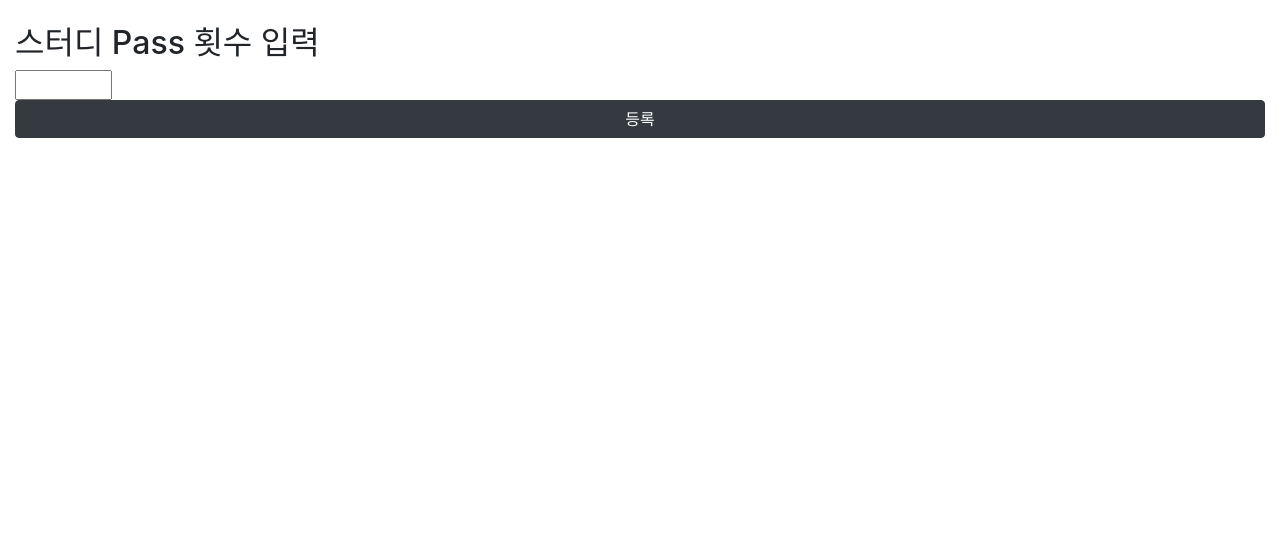
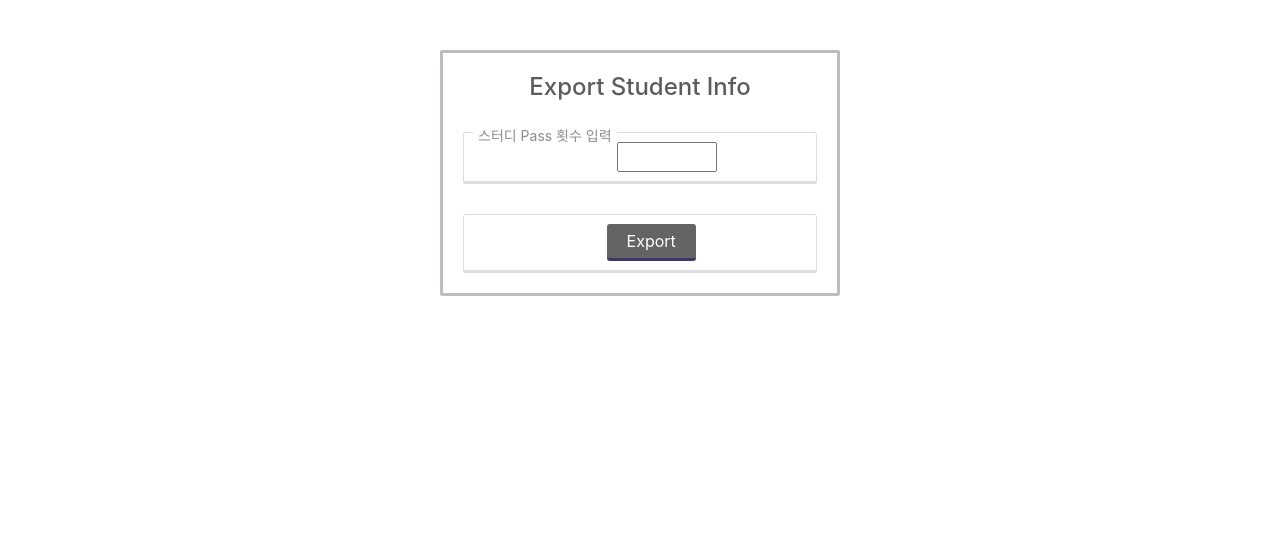
Before and after one commit to dodoyoon/Histudy, a Django app: page /export_page/ in a window 1280 px wide. Shown: the part 79-615 px from the top of the page. Run offline with Django 3.2, Linux system fonts and the light colour scheme; a user stored in the database is signed in; data comes from the database, SQL or seed files in the repository; some libraries are stand-ins or nearby versions.

Commit message:
templates modified
Design of Export student info is changed, and in rank page, group number
is shown by group number not by group pk.

```diff
--- a/photos/templates/announce.html
+++ b/photos/templates/announce.html
@@ -4,7 +4,7 @@
 <div class="container">
 <h2>공지사항
     {% if user.is_staff %}
-    <a style="float:right;" href="{% url 'announce_write' %}" class="btn btn-outline-secondarys">공지 추가</a>
+    <a style="float:right; color:black;" href="{% url 'announce_write' %}" class="btn btn-outline-secondary">공지 추가</a>
     {% else %}
     <a style="float:right;" href="{% url 'inquiry' %}" class="btn btn-outline-primary">문의</a>
     {% endif %}
--- a/photos/templates/export_page.html
+++ b/photos/templates/export_page.html
@@ -1,15 +1,18 @@
 {% extends 'base_template.html' %}
 
 {% block content %}
-<h2>스터디 Pass 횟수 입력</h2>
-<form
-    method="POST"
-    action=""
-    enctype="multipart/form-data"
-    id="dataform"
->
-    {% csrf_token %}
-    <input type="number" min="0" max="100" name="criterion" />
-    <button id='submit' type="submit" class="btn btn-dark btn-block">등록</button>
+
+<form method="POST" class="form-style-7" enctype="multipart/form-data">
+  {% csrf_token %}
+  <ul>
+      <h1>Export Student Info</h1>
+  <li>
+      <label for="email">스터디 Pass 횟수 입력</label>
+      <input type="number" min="0" max="100" name="criterion" style="width:100px; margin-right:90px;" required />
+  </li>
+  <li>
+      <input type="submit" value="Export" style="margin-left:40%;">
+  </li>
+  </ul>
 </form>
 {% endblock %}
--- a/photos/templates/rank.html
+++ b/photos/templates/rank.html
@@ -23,10 +23,10 @@
         <td>
             {% if group.num_posts > 9 %}
             <font color="green">
-            Group {{ group.group }}
+            Group {{ group.no }}
             </font>
             {% else %}
-            Group {{ group.group }}
+            Group {{ group.no }}
             {% endif %}
         </td>
         <td>{{ group.num_posts }}</td>
```
